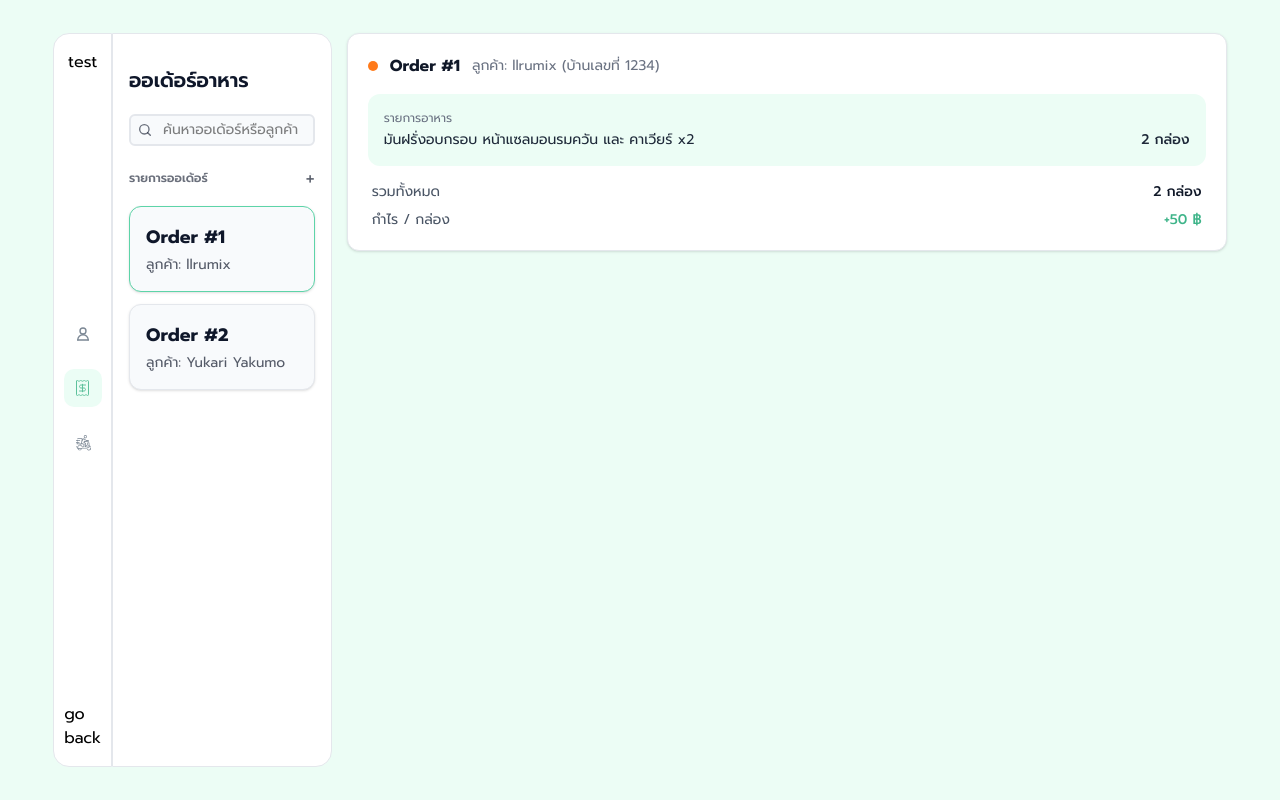
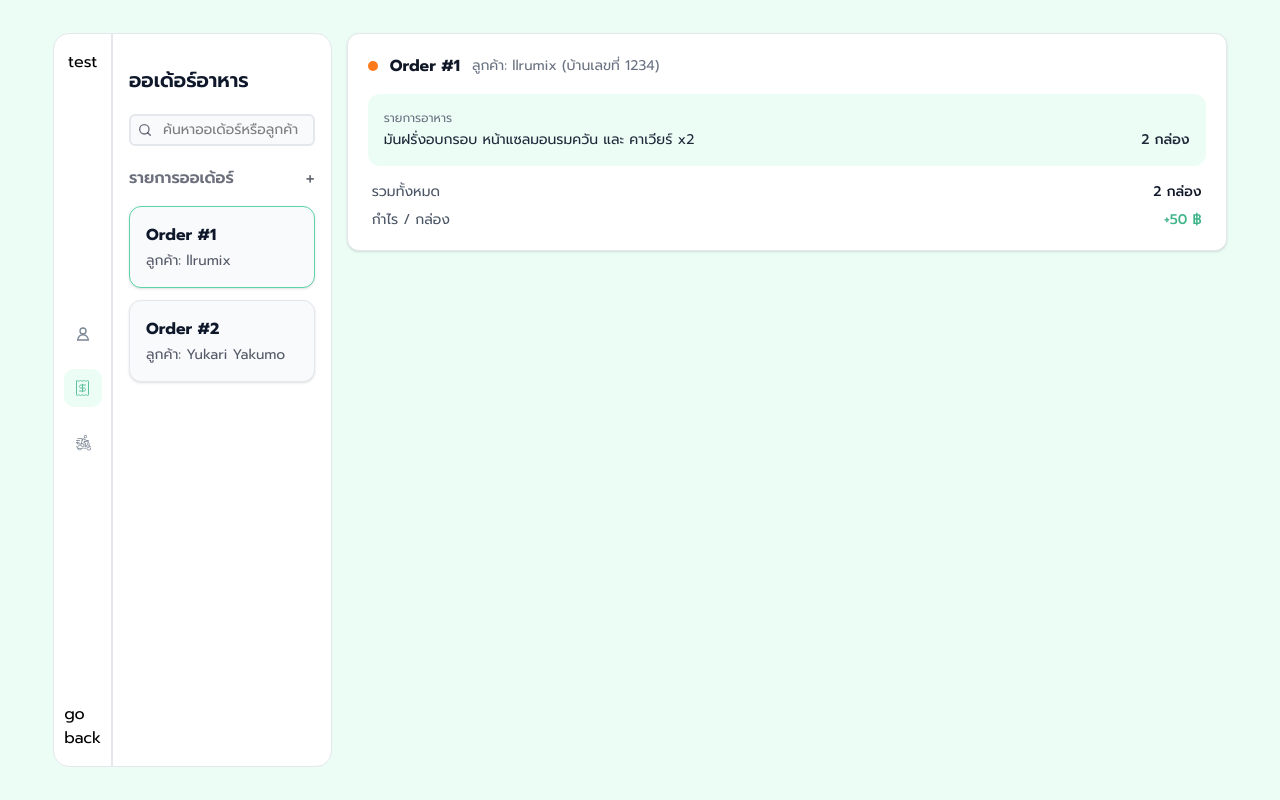
Before and after one commit to IIrumix/web-track-delivery, an Angular app: page /owner/order in a window 1280 px wide. Built offline with nearby package versions, Linux system fonts and the light colour scheme.

Commit message:
fix detail routing

```diff
--- a/src/app/frontend/owener-layout/owener-layout.html
+++ b/src/app/frontend/owener-layout/owener-layout.html
@@ -15,7 +15,7 @@
 
         </div>
             @if (router.url.startsWith('/owner/order')) {
-                <app-detail-panel class="flex-1 h-full" [selectedData]="selectedItem"></app-detail-panel>
+                <app-customer-detail-panel class="flex-1 h-full" [selectedData]="selectedItem"></app-customer-detail-panel>
             }
     </div>
 </div>
--- a/src/app/frontend/owener-layout/owener-layout.ts
+++ b/src/app/frontend/owener-layout/owener-layout.ts
@@ -1,10 +1,9 @@
 import { Component, inject } from '@angular/core';
 import { Router,RouterOutlet } from '@angular/router';
 import { Sidebar } from '../sidebar/sidebar';
-import { DetailPanel } from '../detail-panel/detail-panel';
-
+import { CustomerDetailPanel } from '../owner-page/customer/customer-detail-panel/customer-detail-panel';
 @Component({
-  imports: [RouterOutlet,Sidebar,DetailPanel],
+  imports: [RouterOutlet,Sidebar,CustomerDetailPanel],
   selector: 'app-owener-layout',
   styleUrl: './owener-layout.css',
   templateUrl: './owener-layout.html',
--- /dev/null
+++ b/src/app/frontend/owner-page/order/order-detail-panel/order-detail-panel.html
@@ -0,0 +1 @@
+<p>order-detail-panel works!</p>
--- a/src/app/frontend/owner-page/order/order.html
+++ b/src/app/frontend/owner-page/order/order.html
@@ -12,18 +12,18 @@
                 class=" w-full font-normal text-sm bg-[#F8FAFC] pl-8 pr-2 py-1 border-2 rounded-md border-[#E4E7EC]" />
         </div>
         <div class="flex items-center justify-between mb-4">
-            <h1 class="text-[#0F172A]/62 text-xs font-semibold">รายการออเด้อร์</h1>
+            <h1 class="text-[#0F172A]/62 text-base font-semibold">รายการออเด้อร์</h1>
             <button type="button" class="text-[#0F172A]/70 text-2xl leading-none font-light">+</button>
         </div>
 
         <div class="space-y-3">
-            <div class="rounded-xl border border-[#5DD4A8] bg-[#F8FAFC] p-4 shadow-sm">
-                <div class="text-[#0F172A] text-lg font-bold">Order #1</div>
+            <div class="rounded-xl border border-[#5DD4A8] bg-[#F8FAFC] p-4 shadow-sm flex flex-col">
+                <div class="text-[#0F172A] text-base font-bold">Order #1</div>
                 <div class="text-[#0F172A]/70 text-sm mt-1">ลูกค้า: llrumix</div>
             </div>
 
-            <div class="rounded-xl border border-[#E4E7EC] bg-[#F8FAFC] p-4 shadow-sm">
-                <div class="text-[#0F172A] text-lg font-bold">Order #2</div>
+            <div class="rounded-xl border border-[#E4E7EC] bg-[#F8FAFC] p-4 shadow-sm flex flex-col">
+                <div class="text-[#0F172A] text-base font-bold">Order #2</div>
                 <div class="text-[#0F172A]/70 text-sm mt-1">ลูกค้า: Yukari Yakumo</div>
             </div>
         </div>
```
Also changed, not shown: src/app/frontend/owner-page/customer/customer-detail-panel/customer-detail-panel.ts (renamed from src/app/frontend/detail-panel/detail-panel.ts, +5 -4 lines), src/app/frontend/owner-page/order/order-detail-panel/order-detail-panel.ts (added, +9 -0 lines), src/app/frontend/owner-page/customer/customer-detail-panel/customer-detail-panel.css (added), src/app/frontend/owner-page/customer/customer-detail-panel/customer-detail-panel.html (renamed from src/app/frontend/detail-panel/detail-panel.html), src/app/frontend/owner-page/order/order-detail-panel/order-detail-panel.css (added).
